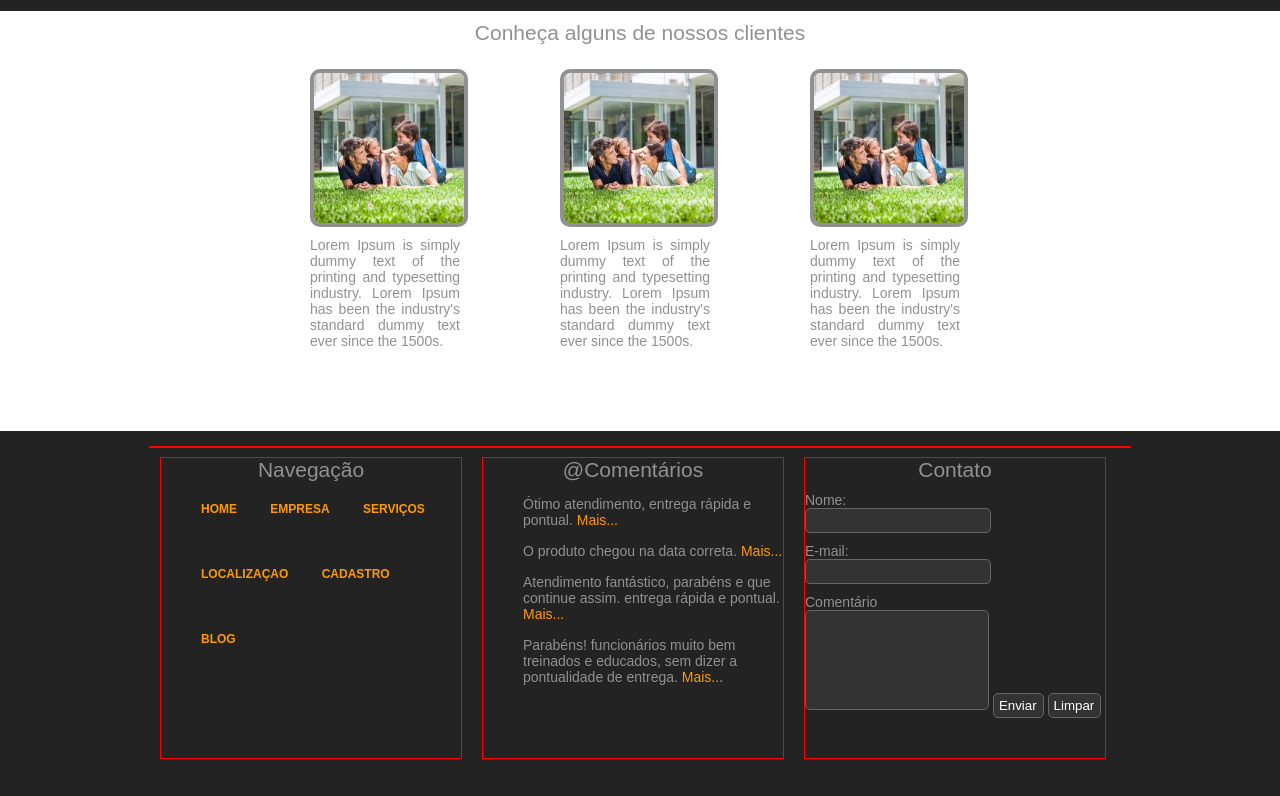
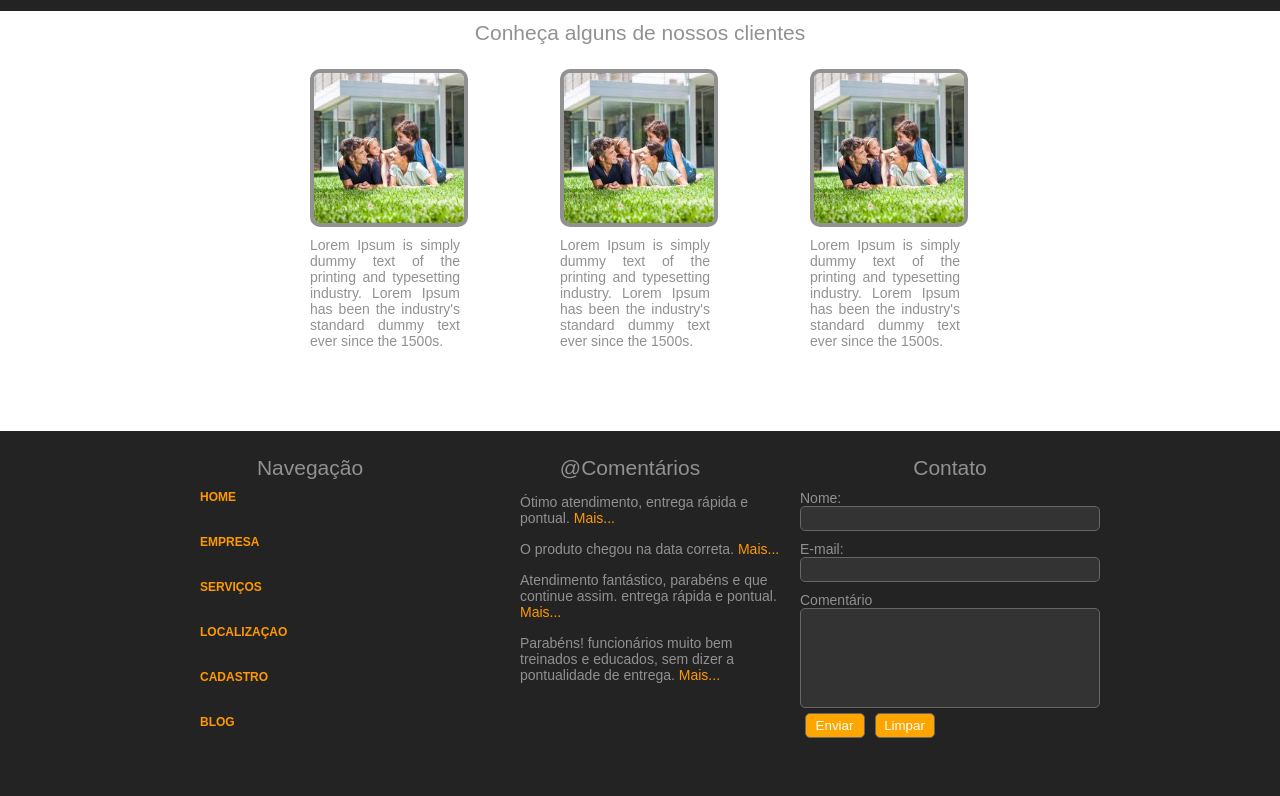
Before and after one commit to Sidney-Andrade/transid, a plain HTML site: page index.html in a window 1280 px wide. Shown: the part 539-1335 px from the top of the page. Drawn offline with Linux system fonts and the light colour scheme.

Commit message:
Formatação do rodape do site

```diff
--- a/index.html
+++ b/index.html
@@ -208,8 +208,10 @@
                         <label>Comentário</label>
                         <textarea name="comentario" maxlength="140"></textarea>
 
-                        <input type="submit" value="Enviar">
-                        <input type="reset" value="Limpar">
+                        <div id="botoes">
+                            <input type="submit" value="Enviar">
+                            <input type="reset" value="Limpar">
+                        </div>
 
                     </form>
                 </div>
--- a/transid.css
+++ b/transid.css
@@ -217,14 +217,14 @@ a.botao{
     height: 350px;
 }
 #rodape{
-    border: 1px solid red;
+    /* border: 1px solid red; */
     width: 980px;
     margin-top: 15px;
     margin-left: auto;
     margin-right: auto;
 }
 #rodape_comentarios, #rodape_nav, #caixa_formulario{
-    border: 1px solid red;
+    /* border: 1px solid red; */
     width: 300px;
     height: 300px;
     float: left;
@@ -235,6 +235,7 @@ a.botao{
 }
 #rodape_nav li a{
     height: 25px;
+    padding: 10px 0;
 }
 #rodape_comentarios li{
     list-style: none;
@@ -254,7 +255,21 @@ a.botao{
 #caixa_formulario input, #caixa_formulario textarea{
     border-radius: 5px;
     padding-left: 5px;
+    width: 300px;
     color: #FFF;
     background-color: #333333;
     border: 1px solid #666666;
 }
+#rodape_nav ul{
+    display: grid;
+}
+#caixa_formulario input[type=submit],#caixa_formulario input[type=reset]{
+    width: 60px;
+    margin: 5px;
+    cursor: pointer;
+    background-color: orange;
+
+}
+#caixa_formulario #botoes{
+    display: flex;
+}
```
